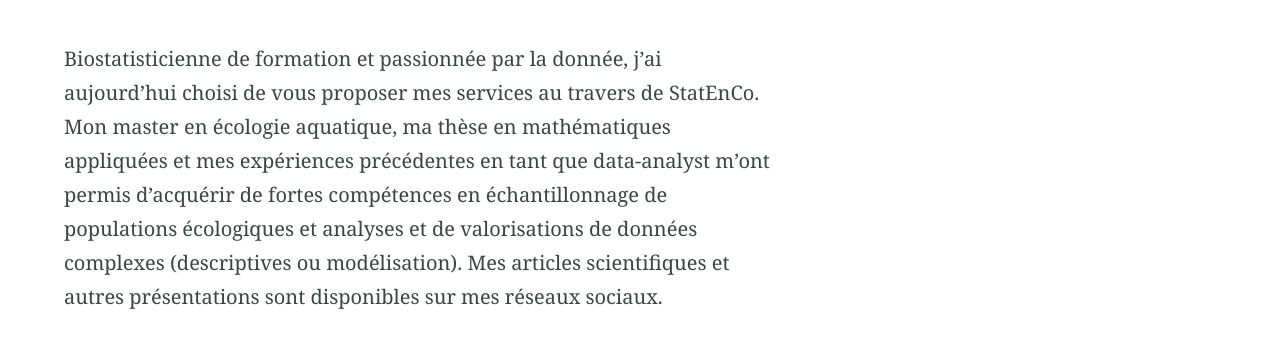
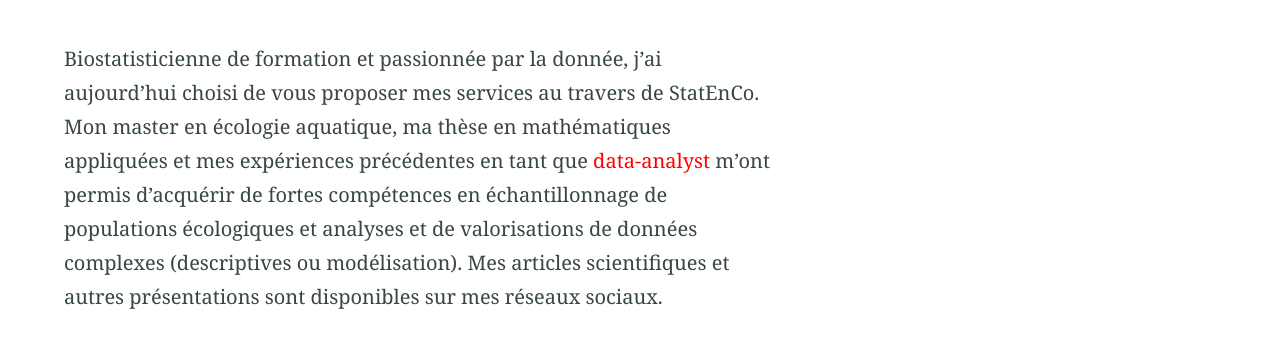
Before and after one commit to Claire-K/Claire-K.github.io, a Jekyll site: the page built from elements.md, in a window 1280 px wide. Shown: the part 922-1264 px from the top of the page. Built offline with Jekyll 4.4.1, drawn with Linux system fonts in a browser that asks for light colours; our own code applies the rules of GitHub Pages for plain Markdown files.

Commit message:
Update elements.md

```diff
--- a/elements.md
+++ b/elements.md
@@ -12,7 +12,7 @@ aside: true
 
 {% include figure.html image="/assets/photo_cv.png" caption="Claire Kermorvant" %}
 
-Biostatisticienne de formation et passionnée par la donnée, j’ai aujourd’hui choisi de vous proposer mes services au travers de StatEnCo. Mon master en écologie aquatique, ma thèse en mathématiques appliquées et mes expériences précédentes en tant que data-analyst m’ont permis d’acquérir de fortes compétences en échantillonnage de populations écologiques et analyses et de valorisations de données complexes (descriptives ou modélisation). Mes articles scientifiques et autres présentations sont disponibles sur mes réseaux sociaux.
+Biostatisticienne de formation et passionnée par la donnée, j’ai aujourd’hui choisi de vous proposer mes services au travers de StatEnCo. Mon master en écologie aquatique, ma thèse en mathématiques appliquées et mes expériences précédentes en tant que <span style="color: red">data-analyst</span> m’ont permis d’acquérir de fortes compétences en échantillonnage de populations écologiques et analyses et de valorisations de données complexes (descriptives ou modélisation). Mes articles scientifiques et autres présentations sont disponibles sur mes réseaux sociaux.
 
 {% include button.html text="GitHub" icon="github" link="https://github.com/Claire-K/" color="#0366d6" %} {% include button.html text="Researchgate" link="https://www.researchgate.net/profile/Claire-Kermorvant" color="#f68140" %} {% include button.html text="Twitter" icon="twitter" link="https://twitter.com/KermorvantClai1" color="#0d94e7" %} {% include button.html text="LinkedIn" icon="linkedin" link="https://fr.linkedin.com/in/claire-kermorvant-737b44106" color="#0072b1" %}
 
```
